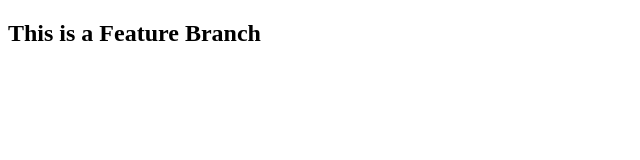
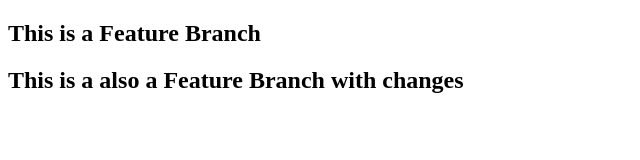
Before and after one commit to hafizjawad/test_repo, a plain HTML site: page index.html in a window 1280 px wide. Shown: the whole page, without its empty margins (0-640 px from the left). Drawn offline with Linux system fonts and the light colour scheme.

Commit message:
add another h2

```diff
--- a/index.html
+++ b/index.html
@@ -10,6 +10,7 @@
 
 <body>
     <h2>This is a Feature Branch</h2>
+    <h2>This is a also a Feature Branch with changes</h2>
 </body>
 
 </html>
```
